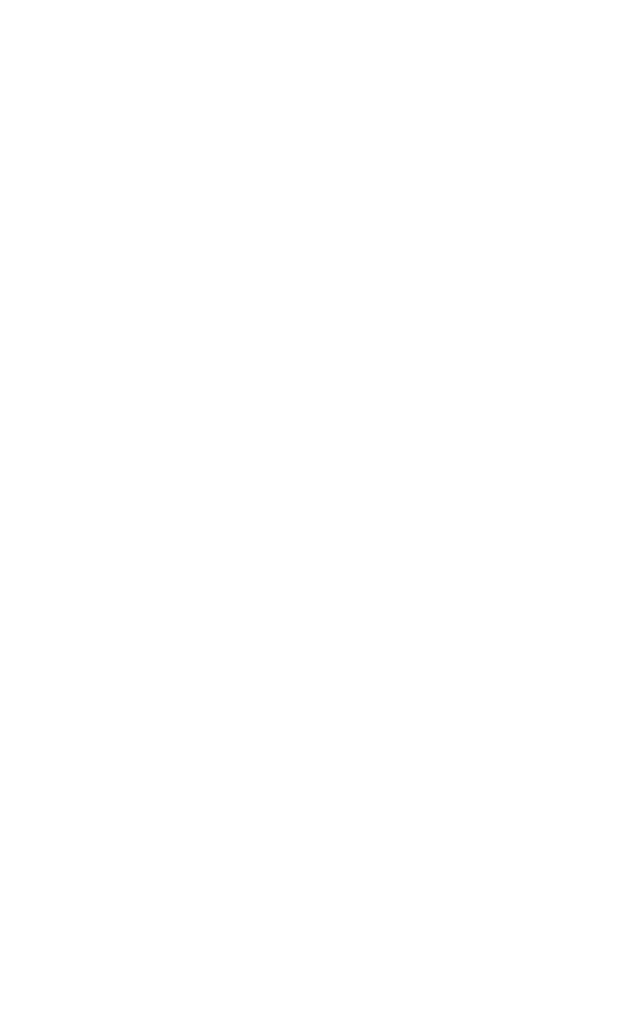
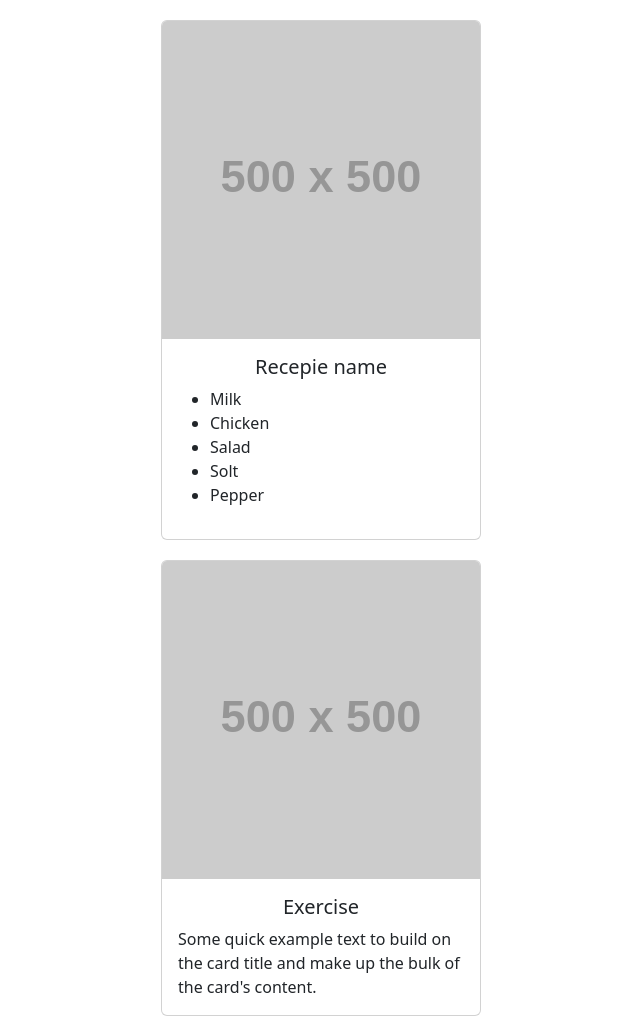
Before and after one commit to Allen-EC/workout_kitchen, a plain HTML site: page index.html in a window 1280 px wide. Shown: the whole page, without its empty margins (319-959 px from the left). Before the commit the page ends 800 px from the top, so only its background shows below. Drawn offline with nearby package versions, Linux system fonts and the light colour scheme; placeholder pictures from the web are drawn by us.

Commit message:
two placeholder cards created

```diff
--- a/assets/css/style.css
+++ b/assets/css/style.css
@@ -0,0 +1,9 @@
+.card-container {
+  display: flex;
+  justify-content: center;
+  align-items: center;
+  margin: 20px;
+}
+.card-title {
+  text-align: center;
+}
--- a/index.html
+++ b/index.html
@@ -18,8 +18,33 @@
     </header>
 
     <main>
-
-
+        <!--placeholder card for the recepies -->
+    <div class="card-container">
+        <div class="card" style="width: 20rem;">
+            <img class="card-img-top" src=" https://via.placeholder.com/500x500.png" alt="Card image cap">
+            <div class="card-body">
+                <h5 class="card-title">Recepie name</h5>
+                <ul>
+                    <li>Milk</li>
+                    <li>Chicken</li>
+                    <li>Salad</li>
+                    <li>Solt</li>
+                    <li>Pepper</li>
+                </ul>
+            </div>
+        </div>
+    </div>
+        <!--placeholder card for the exercises -->
+    <div class="card-container">
+        <div class="card" style="width: 20rem;">
+            <img class="card-img-top" src=" https://via.placeholder.com/500x500.png" alt="Card image cap">
+            <div class="card-body">
+                <h5 class="card-title">Exercise</h5>
+                <p class="card-text">Some quick example text to build on the card title and make up the bulk of the card's
+                    content.</p>
+            </div>
+        </div>
+    </div>
     </main>
 
     <footer>
```
